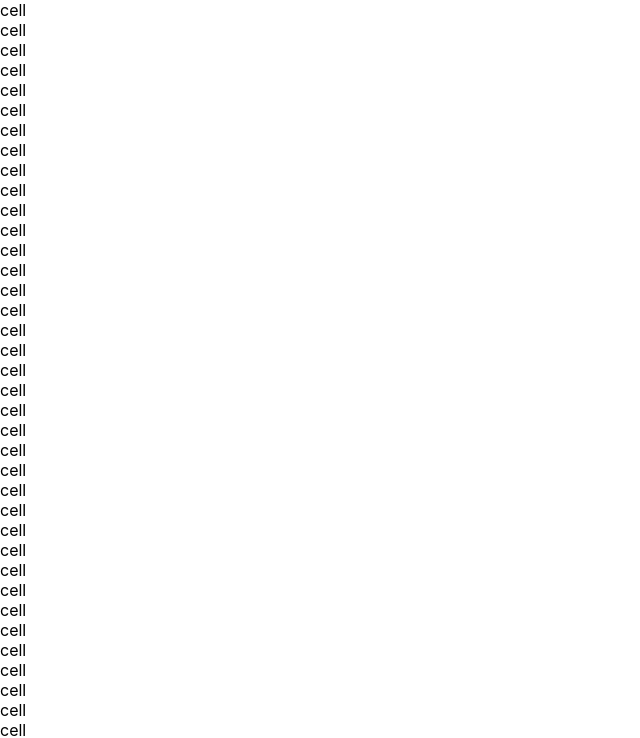
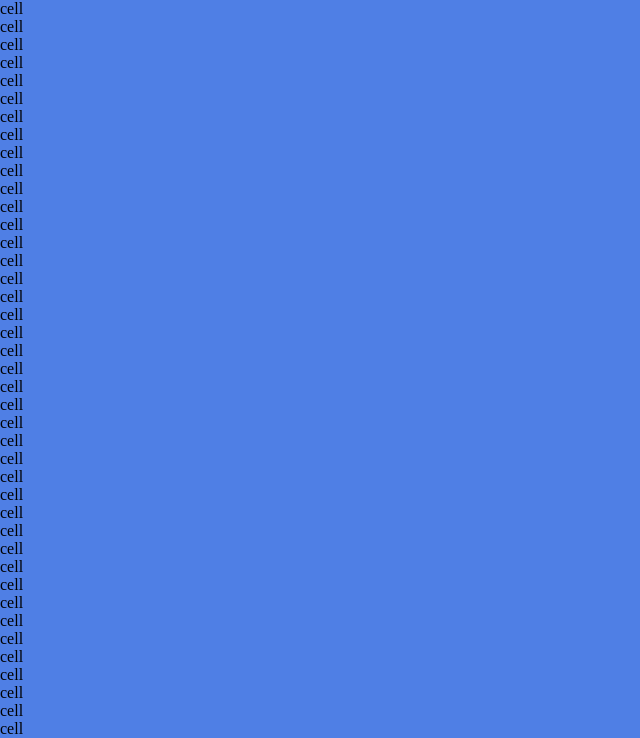
Before and after one commit to tonycimaglia/tetris-react, a React (Create React App) app: page / in a window 1280 px wide. Shown: the top 738 px of the page, without its empty margins (0-640 px from the left). Built offline with nearby package versions, Linux system fonts and the light colour scheme.

Commit message:
created styled component for Cell.js

```diff
--- a/src/components/Cell.js
+++ b/src/components/Cell.js
@@ -1,7 +1,9 @@
 import React from 'react';
+import { StyledCell } from './styled-components/StyledCell'
+import { TETROMINOS } from '../tetrominos';
 
 const Cell = ( {type} ) => (
-  <div>cell</div>
+  <StyledCell type={'L'} color={TETROMINOS['L'].color}>cell</StyledCell>
 )
 
 export default Cell;
--- /dev/null
+++ b/src/components/styled-components/StyledCell.js
@@ -0,0 +1,6 @@
+import styled from 'styled-components';
+
+export const StyledCell = styled.div `
+  width: auto;
+  background: rgba(${props => props.color}, 0.8);
+`
--- a/src/index.css
+++ b/src/index.css
@@ -1,13 +1,8 @@
 body {
   margin: 0;
-  font-family: -apple-system, BlinkMacSystemFont, 'Segoe UI', 'Roboto', 'Oxygen',
-    'Ubuntu', 'Cantarell', 'Fira Sans', 'Droid Sans', 'Helvetica Neue',
-    sans-serif;
-  -webkit-font-smoothing: antialiased;
-  -moz-osx-font-smoothing: grayscale;
 }
 
-code {
-  font-family: source-code-pro, Menlo, Monaco, Consolas, 'Courier New',
-    monospace;
+@font-face {
+  font-family: 'Pixel';
+  src: url('font/Pixel-LCD-7.woff');
 }
```
